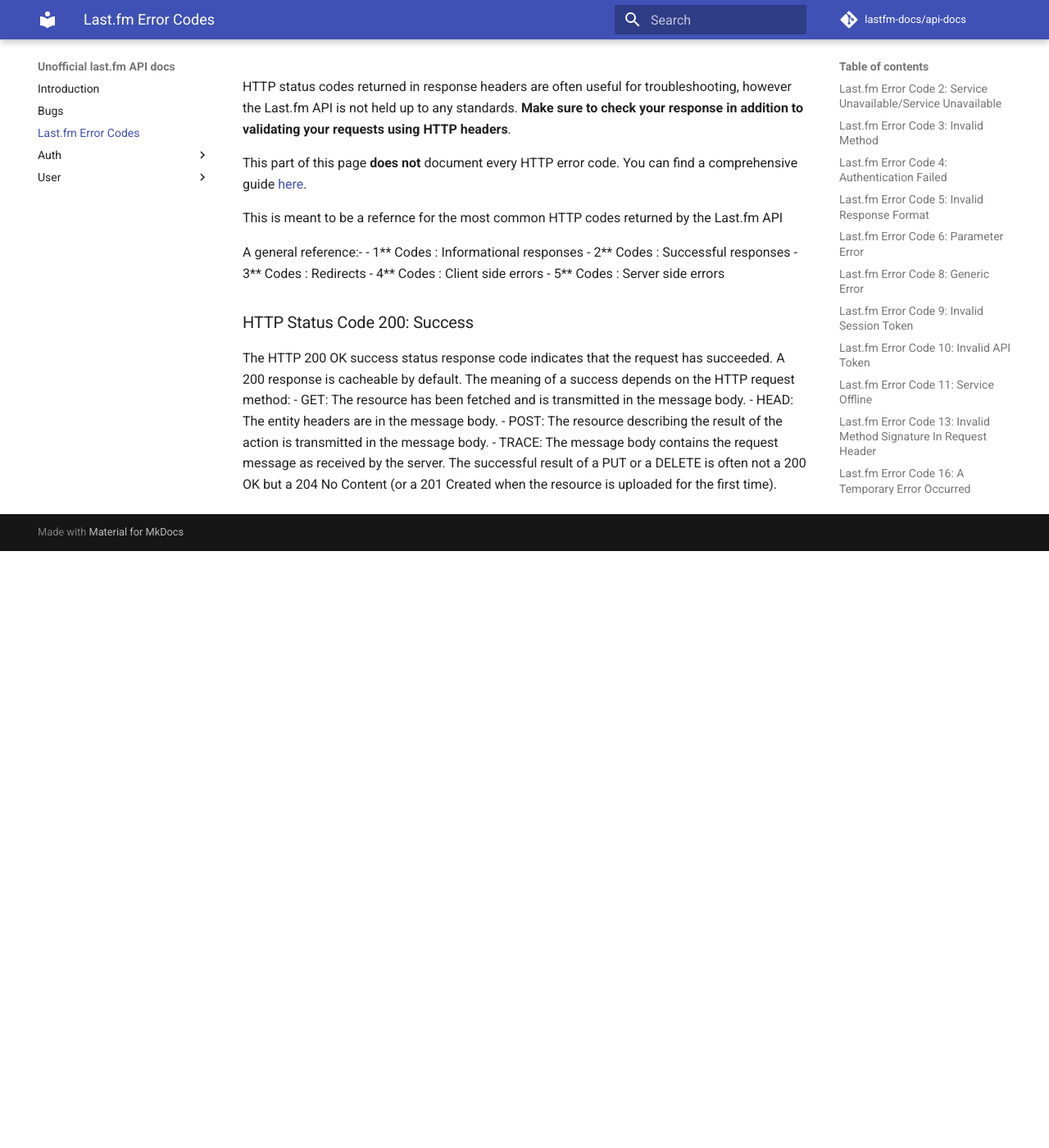
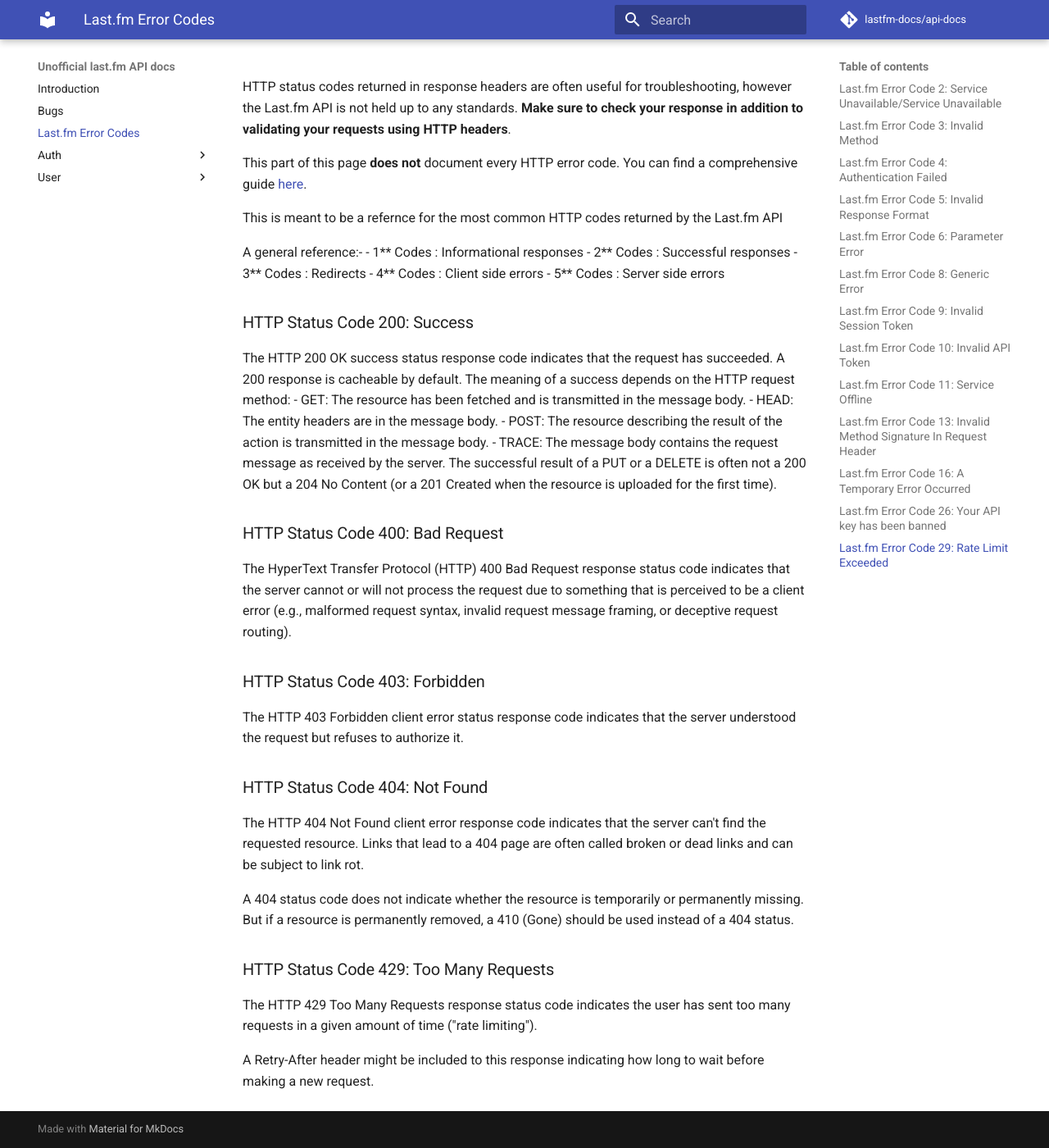
Before and after one commit to lastfm-docs/api-docs, an MkDocs documentation site: the page built from docs/codes.md, in a window 1280 px wide and 1400 px high, scrolled down 2470 px. Shown: the whole window at 82% size. Built offline with MkDocs 1.6.1 and Material for MkDocs 9.7.7, drawn with Linux system fonts in a browser that asks for light colours; comment, search, counter and statistics services are not loaded; before the commit the page ends 3142 px from its top, so only the background shows below that.

Commit message:
added client error codes

```diff
--- a/docs/codes.md
+++ b/docs/codes.md
@@ -90,3 +90,19 @@
    - POST: The resource describing the result of the action is transmitted in the message body.
    - TRACE: The message body contains the request message as received by the server.
 The successful result of a PUT or a DELETE is often not a 200 OK but a 204 No Content (or a 201 Created when the resource is uploaded for the first time).
+
+### HTTP Status Code 400: Bad Request
+The HyperText Transfer Protocol (HTTP) 400 Bad Request response status code indicates that the server cannot or will not process the request due to something that is perceived to be a client error (e.g., malformed request syntax, invalid request message framing, or deceptive request routing).
+
+### HTTP Status Code 403: Forbidden
+The HTTP 403 Forbidden client error status response code indicates that the server understood the request but refuses to authorize it.
+
+### HTTP Status Code 404: Not Found
+The HTTP 404 Not Found client error response code indicates that the server can't find the requested resource. Links that lead to a 404 page are often called broken or dead links and can be subject to link rot.
+
+A 404 status code does not indicate whether the resource is temporarily or permanently missing. But if a resource is permanently removed, a 410 (Gone) should be used instead of a 404 status.
+
+### HTTP Status Code 429: Too Many Requests
+The HTTP 429 Too Many Requests response status code indicates the user has sent too many requests in a given amount of time ("rate limiting").
+
+A Retry-After header might be included to this response indicating how long to wait before making a new request.
```
